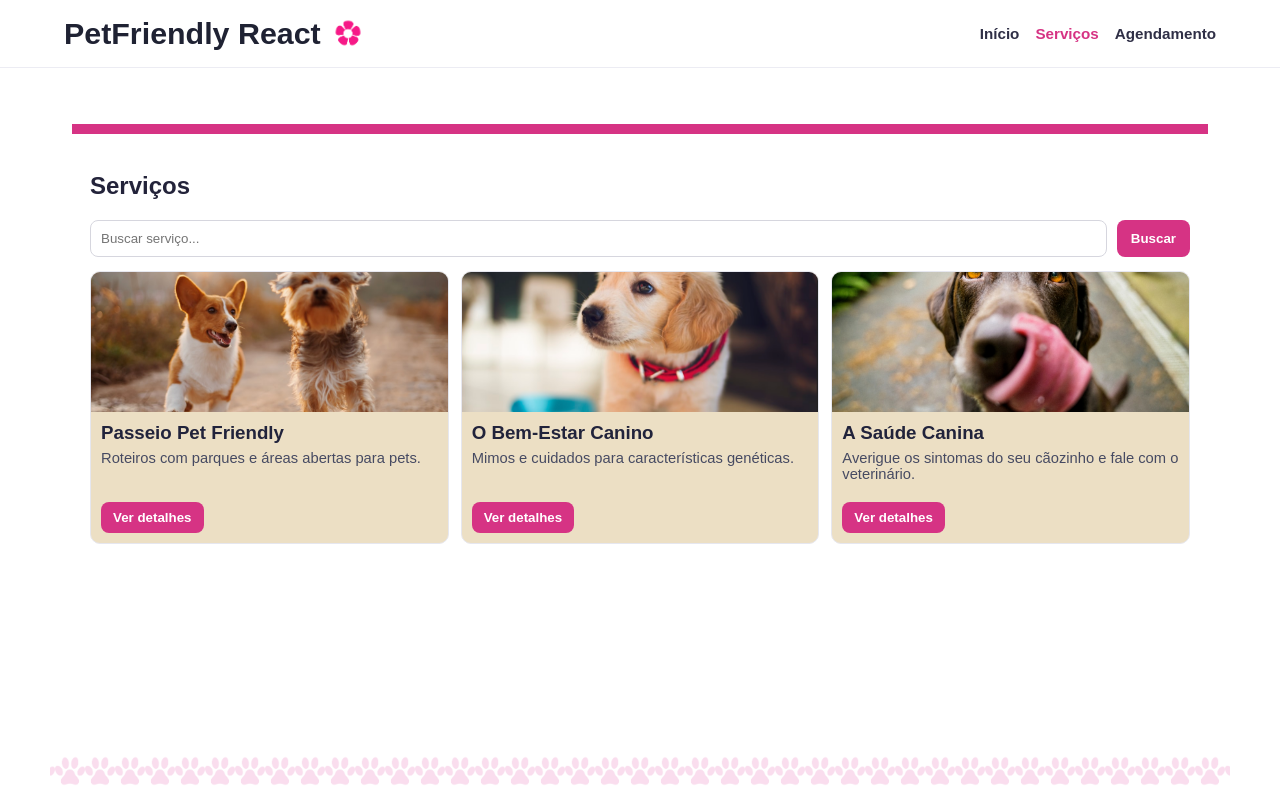
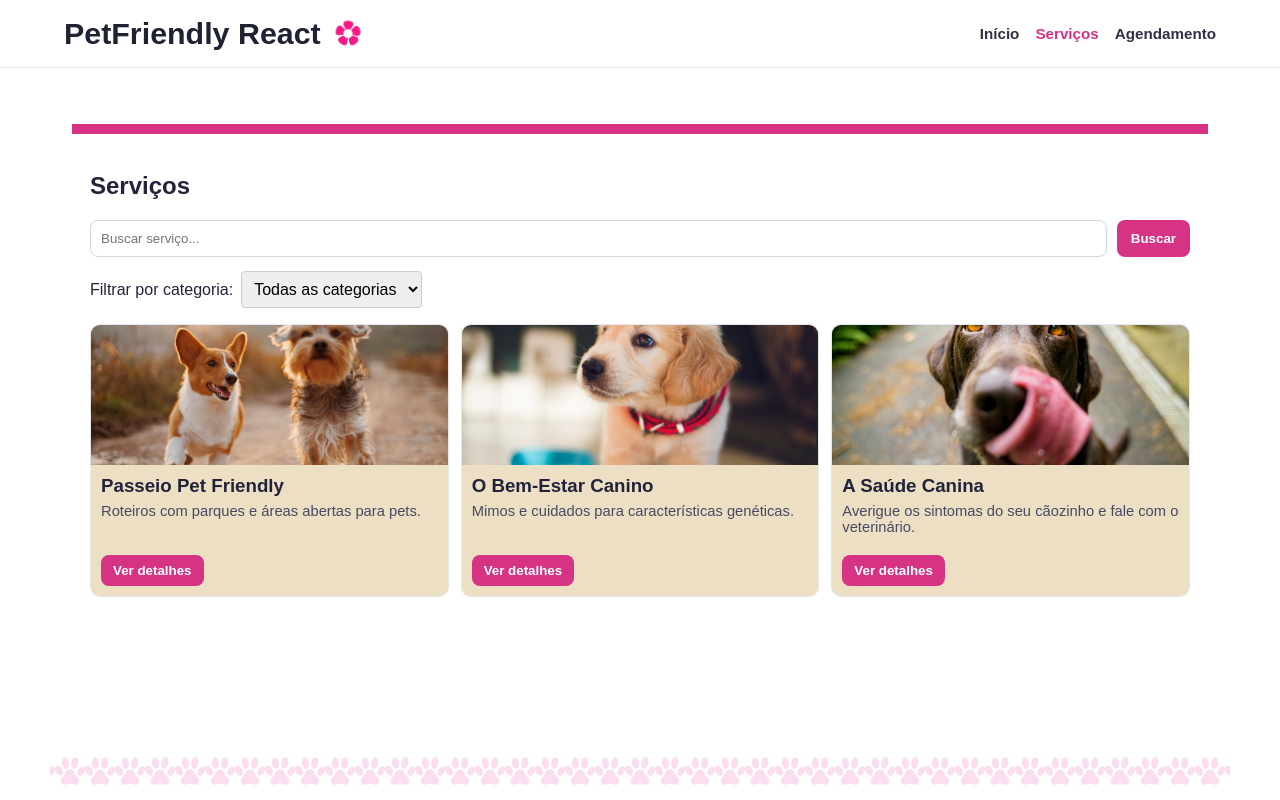
Before and after one commit to Elainecbr/PetFriendly-React, a React (Vite) app: page /servicos in a window 1280 px wide. Built offline with nearby package versions, Linux system fonts and the light colour scheme.

Commit message:
Etapa 3: Implementar filtro de categorias (parque, café, restaurante, veterinária, hospital, clínica, hotel, pousada, bistrô)

```diff
--- a/index.html
+++ b/index.html
@@ -4,7 +4,7 @@
     <meta charset="UTF-8" />
     <link rel="icon" type="image/svg+xml" href="/favicon.svg" />
     <meta name="viewport" content="width=device-width, initial-scale=1.0" />
-    <title>petfriendly-react</title>
+    <title>Pet-Friendly-react</title>
   </head>
   <body>
     <div id="root"></div>
--- a/src/data/services.json
+++ b/src/data/services.json
@@ -6,7 +6,8 @@
     "image": "/decor/caoz6.png",
     "detailTitle": "Passeio Pet Friendly",
     "detailText": "Utilize nosso sistema para busca de lugares pet-friendly, incluindo parques, praças e estabelecimentos, com funcionalidades de cálculo de distância e rotas.",
-    "detailImage": "/decor/caoz6.png"
+    "detailImage": "/decor/caoz6.png",
+    "category": "parque"
   },
   {
     "id": 2,
@@ -15,7 +16,8 @@
     "image": "/decor/caoz2.png",
     "detailTitle": "O Bem-Estar Canino - Para cada Raça",
     "detailText": "O bem-estar canino depende de estímulos físicos e mentais ajustados ao porte e temperamento. Aqui você descobre necessidades específicas para cada raça e porte.",
-    "detailImage": "/decor/caoz2.png"
+    "detailImage": "/decor/caoz2.png",
+    "category": "hotel"
   },
   {
     "id": 3,
@@ -24,6 +26,7 @@
     "image": "/decor/caoz7.png",
     "detailTitle": "Averigue os sintomas do seu cãozinho",
     "detailText": "Cães frequentemente escondem desconfortos. Mudanças sutis na rotina e no corpo podem indicar dor ou doença. Observe os sinais e procure orientação veterinária.",
-    "detailImage": "/decor/caoz7.png"
+    "detailImage": "/decor/caoz7.png",
+    "category": "veterinária"
   }
 ]
--- a/src/pages/Services.jsx
+++ b/src/pages/Services.jsx
@@ -6,6 +6,19 @@ import ServiceCard from "../components/ServiceCard";
 import LoadingSpinner from "../components/LoadingSpinner";
 import FeedbackAlert from "../components/FeedbackAlert";
 
+// Categorias disponíveis para filtro
+const AVAILABLE_CATEGORIES = [
+  "parque",
+  "café",
+  "restaurante",
+  "veterinária",
+  "hospital",
+  "clínica",
+  "hotel",
+  "pousada",
+  "bistrô",
+];
+
 // Página de listagem com busca, loading e feedback condicional.
 export default function Services() {
   const location = useLocation();
@@ -13,6 +26,7 @@ export default function Services() {
   const [loading, setLoading] = useState(true);
   const [services, setServices] = useState([]);
   const [query, setQuery] = useState(initialQuery);
+  const [selectedCategory, setSelectedCategory] = useState("");
   const [filtered, setFiltered] = useState([]);
 
   useEffect(() => {
@@ -32,10 +46,41 @@ export default function Services() {
     return () => clearTimeout(timer);
   }, [initialQuery]);
 
+  function applyFilters() {
+    let result = services;
+
+    // Filtro por texto
+    if (query.trim()) {
+      result = result.filter((s) =>
+        s.title.toLowerCase().includes(query.toLowerCase())
+      );
+    }
+
+    // Filtro por categoria
+    if (selectedCategory) {
+      result = result.filter((s) => s.category === selectedCategory);
+    }
+
+    setFiltered(result);
+  }
+
   function handleSearch() {
-    const result = services.filter((s) =>
-      s.title.toLowerCase().includes(query.toLowerCase())
-    );
+    applyFilters();
+  }
+
+  function handleCategoryChange(e) {
+    const newCategory = e.target.value;
+    setSelectedCategory(newCategory);
+    // Aplicar filtros imediatamente quando categoria muda
+    let result = services;
+    if (query.trim()) {
+      result = result.filter((s) =>
+        s.title.toLowerCase().includes(query.toLowerCase())
+      );
+    }
+    if (newCategory) {
+      result = result.filter((s) => s.category === newCategory);
+    }
     setFiltered(result);
   }
 
@@ -44,6 +89,33 @@ export default function Services() {
       <div className="content-card">
         <h2>Serviços</h2>
         <SearchBar value={query} onChange={setQuery} onSearch={handleSearch} />
+
+        {/* Dropdown de Filtro de Categorias */}
+        <div style={{ marginBottom: "1rem" }}>
+          <label htmlFor="category-filter" style={{ marginRight: "0.5rem", fontWeight: "500" }}>
+            Filtrar por categoria:
+          </label>
+          <select
+            id="category-filter"
+            value={selectedCategory}
+            onChange={handleCategoryChange}
+            style={{
+              padding: "0.5rem",
+              borderRadius: "4px",
+              border: "1px solid #ccc",
+              fontSize: "1rem",
+              cursor: "pointer",
+            }}
+          >
+            <option value="">Todas as categorias</option>
+            {AVAILABLE_CATEGORIES.map((category) => (
+              <option key={category} value={category}>
+                {category.charAt(0).toUpperCase() + category.slice(1)}
+              </option>
+            ))}
+          </select>
+        </div>
+
         {loading && <LoadingSpinner />}
         {!loading && filtered.length === 0 && (
           <FeedbackAlert type="warning" message="Nenhum item encontrado." />
```
